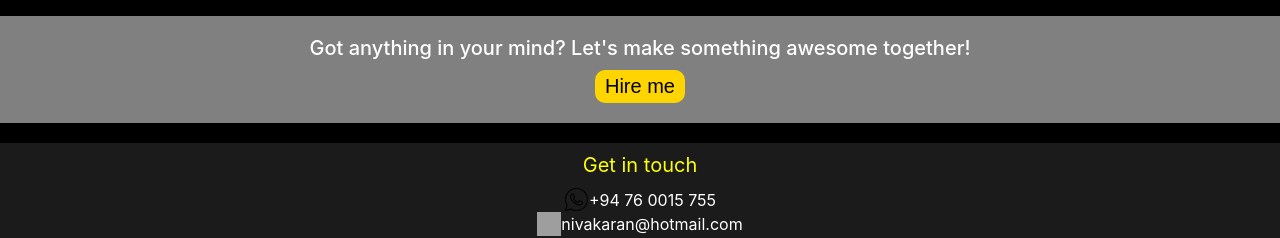
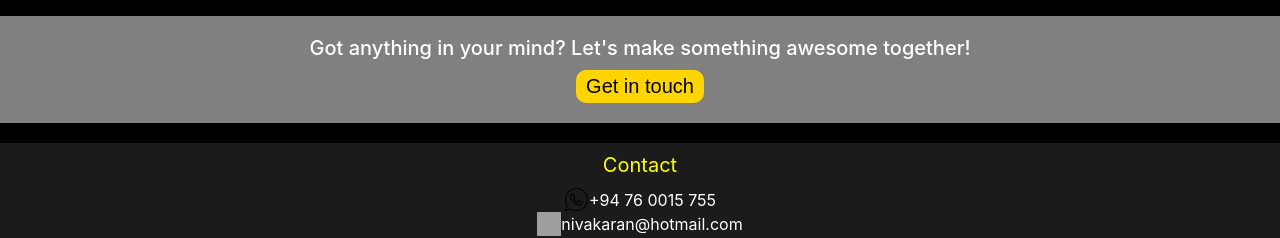
Before and after one commit to NivakaranS/ultimatePortfolio, a React (Create React App) app: page / in a window 1280 px wide. Shown: the part 3531-3769 px from the top of the page. Built offline with nearby package versions, Linux system fonts and the light colour scheme; grey boxes are pictures that could not be loaded; the HTML template or start-up script is replaced by a standard one.

Commit message:
new commit

```diff
--- a/src/Components/Footer.js
+++ b/src/Components/Footer.js
@@ -9,7 +9,7 @@ const Footer = () => {
         <div className='mainFooterContainer'>
             <div >
                 <div style={{textAlign: 'center', color: 'yellow', fontSize: '20px', marginBottom: '10px'}}>
-                    Get in touch
+                    Contact
                 </div>
                 <div style={{display: 'flex', justifyContent: 'center', alignItems: 'center'}}>
                 <svg xmlns="http://www.w3.org/2000/svg" x="0px" y="0px" width="25" height="25" viewBox="0 0 50 50">
--- a/src/Components/HireContainer.js
+++ b/src/Components/HireContainer.js
@@ -72,7 +72,7 @@ const HireContainer = () => {
                 :
                 <div >
                     <button className="hireBtn" onClick={() => {setHireClick(true)}}>
-                        Hire me
+                        Get in touch
                     </button>
 
                 </div>}
```
